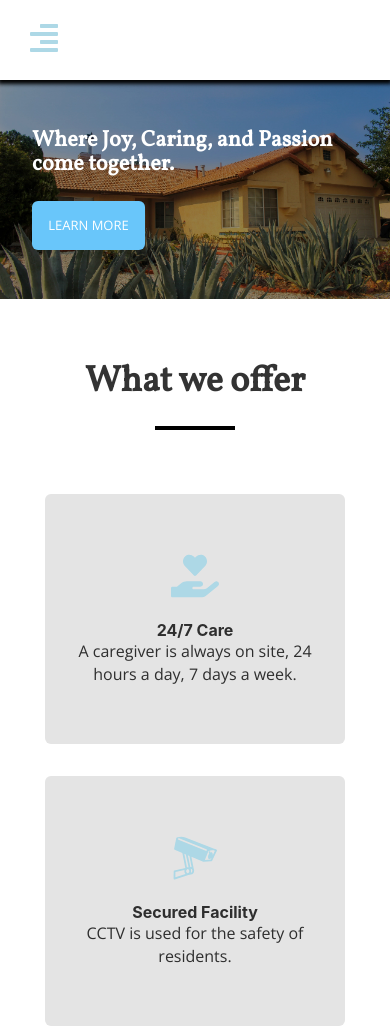
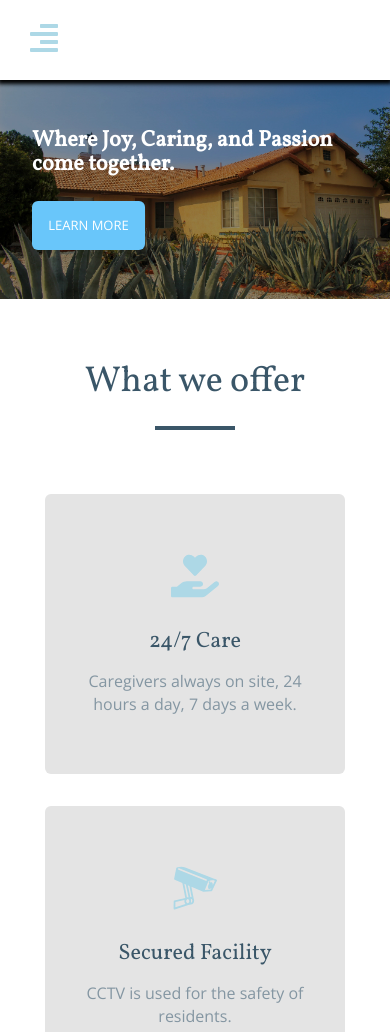
Before and after one commit to toriecr/jcpcottage-v2, a Gatsby site: page / in a window 390 px wide. Shown: the top 1032 px of the page. Built offline with nearby package versions, Linux system fonts and the light colour scheme; Gatsby itself is replaced by a stand-in of ours.

Commit message:
Style Services component on mobile

```diff
--- a/src/components/Services.css
+++ b/src/components/Services.css
@@ -11,16 +11,16 @@
   place-items: center;
   text-align: center;
   background-color: rgb(228, 228, 228);
-  padding: 1.45rem;;
+  padding: 1.45rem;
 
   width: 300px;
-  height: 250px;
+  height: 280px;
   border-radius: 6px;
 }
 
-.service h4 {
-  margin-bottom: 0;
-  margin-top: 1rem;
+.service h3 {
+  margin-bottom: 1rem;
+  margin-top: 1.5rem;
 }
 
 .service p {
--- a/src/components/Services.js
+++ b/src/components/Services.js
@@ -21,7 +21,7 @@ const Services = () => {
               <div className="service-icon-container">
                 {icon}
               </div>
-              <h4>{title}</h4>
+              <h3>{title}</h3>
               <p>{description}</p>
             </div>
           </article>
--- a/src/components/layout.css
+++ b/src/components/layout.css
@@ -90,11 +90,13 @@ h1 {
   padding-right: 0;
   padding-top: 0;
   margin-bottom: 1.45rem;
-  color: inherit;
+  color: #3a5668;
+  /* color: inherit; */
   /* font-family: -apple-system, BlinkMacSystemFont, Segoe UI, Roboto, Oxygen,
     Ubuntu, Cantarell, Fira Sans, Droid Sans, Helvetica Neue, sans-serif; */
     font-family: 'Vollkorn', serif;
-  font-weight: bold;
+  /* font-weight: bold; */
+  font-weight: 400;
   text-rendering: optimizeLegibility;
   font-size: 2.25rem;
   line-height: 1.1;
@@ -270,7 +272,8 @@ h2 {
   padding-right: 0;
   padding-top: 0;
   margin-bottom: 1.45rem;
-  color: inherit;
+  /* color: inherit; */
+  color: #3a5668;
   font-family: -apple-system, BlinkMacSystemFont, Segoe UI, Roboto, Oxygen,
     Ubuntu, Cantarell, Fira Sans, Droid Sans, Helvetica Neue, sans-serif;
   font-weight: bold;
@@ -287,11 +290,13 @@ h3 {
   padding-right: 0;
   padding-top: 0;
   margin-bottom: 1.45rem;
-  color: inherit;
+  /* color: inherit; */
+  color: #3a5668;
   /* font-family: -apple-system, BlinkMacSystemFont, Segoe UI, Roboto, Oxygen,
     Ubuntu, Cantarell, Fira Sans, Droid Sans, Helvetica Neue, sans-serif; */
     font-family: 'Vollkorn', serif;
-  font-weight: bold;
+  /* font-weight: bold; */
+  font-weight: 400;
   text-rendering: optimizeLegibility;
   font-size: 1.38316rem;
   line-height: 1.1;
@@ -305,9 +310,11 @@ h4 {
   padding-right: 0;
   padding-top: 0;
   margin-bottom: 1.45rem;
-  color: inherit;
-  font-family: -apple-system, BlinkMacSystemFont, Segoe UI, Roboto, Oxygen,
-    Ubuntu, Cantarell, Fira Sans, Droid Sans, Helvetica Neue, sans-serif;
+  /* color: inherit; */
+  color: #3a5668;
+  /* font-family: -apple-system, BlinkMacSystemFont, Segoe UI, Roboto, Oxygen,
+    Ubuntu, Cantarell, Fira Sans, Droid Sans, Helvetica Neue, sans-serif; */
+    font-family: 'Vollkorn', serif;
   font-weight: bold;
   text-rendering: optimizeLegibility;
   font-size: 1rem;
@@ -322,7 +329,8 @@ h5 {
   padding-right: 0;
   padding-top: 0;
   margin-bottom: 1.45rem;
-  color: inherit;
+  /* color: inherit; */
+  color: #3a5668;
   font-family: -apple-system, BlinkMacSystemFont, Segoe UI, Roboto, Oxygen,
     Ubuntu, Cantarell, Fira Sans, Droid Sans, Helvetica Neue, sans-serif;
   font-weight: bold;
@@ -410,6 +418,7 @@ p {
   padding-right: 0;
   padding-top: 0;
   margin-bottom: 1.45rem;
+  color: #8496A2;
 }
 pre {
   margin-left: 0;
@@ -607,7 +616,7 @@ pre tt:after {
   width: 5rem;
   height: 0.25rem;
   margin-bottom: 4rem;
-  background: black;
+  background: #3a5668;
   margin-left: auto;
   margin-right: auto;
 }
--- a/src/constants/services.js
+++ b/src/constants/services.js
@@ -1,13 +1,12 @@
 import React from "react"
-import { FaHandHoldingHeart, FaBed } from "react-icons/fa"
+import { FaHandHoldingHeart, FaBed, FaWheelchair } from "react-icons/fa"
 import { GiCctvCamera } from "react-icons/gi"
-import { BsHouseDoorFill } from "react-icons/bs"
 const services = [
   {
     id: 1,
     icon: <FaHandHoldingHeart className="service-icon" />,
     title: "24/7 Care",
-    description: "A caregiver is always on site, 24 hours a day, 7 days a week."
+    description: "Caregivers always on site, 24 hours a day, 7 days a week."
   },
   {
     id: 2,
@@ -21,12 +20,12 @@ const services = [
     title: "6 Bedrooms",
     description: "Private bedrooms to ensure the comfort of our residents."
   },
-  // {
-  //   id: 4,
-  //   icon: <BsHouseDoorFill className="service-icon" />,
-  //   title: "Community",
-  //   description: "To feel more like home."
-  // }
+  {
+    id: 4,
+    icon: <FaWheelchair className="service-icon" />,
+    title: "Personalized Care",
+    description: "Customizable care plans to fit all needs."
+  }
 ]
 
 export default services;
```
